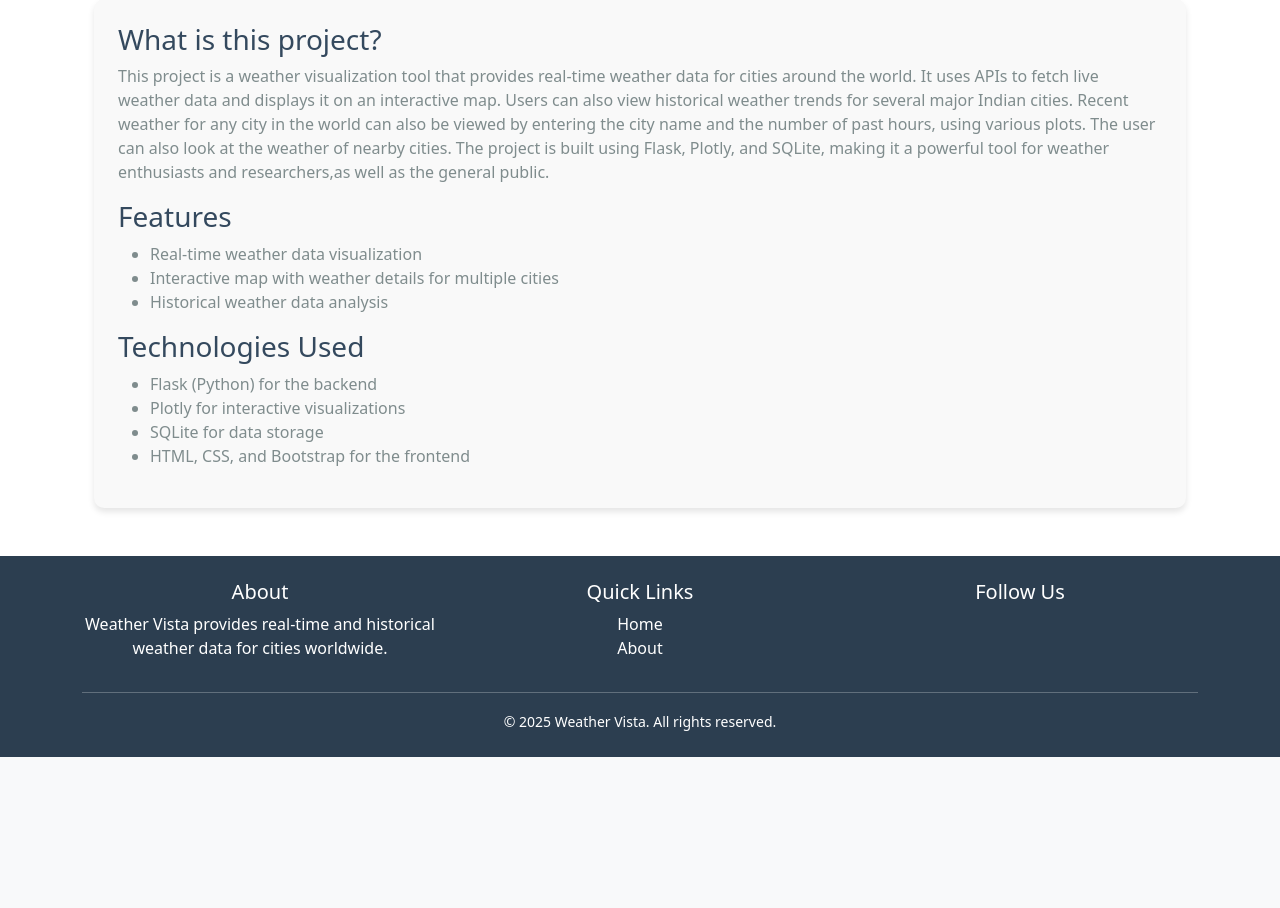
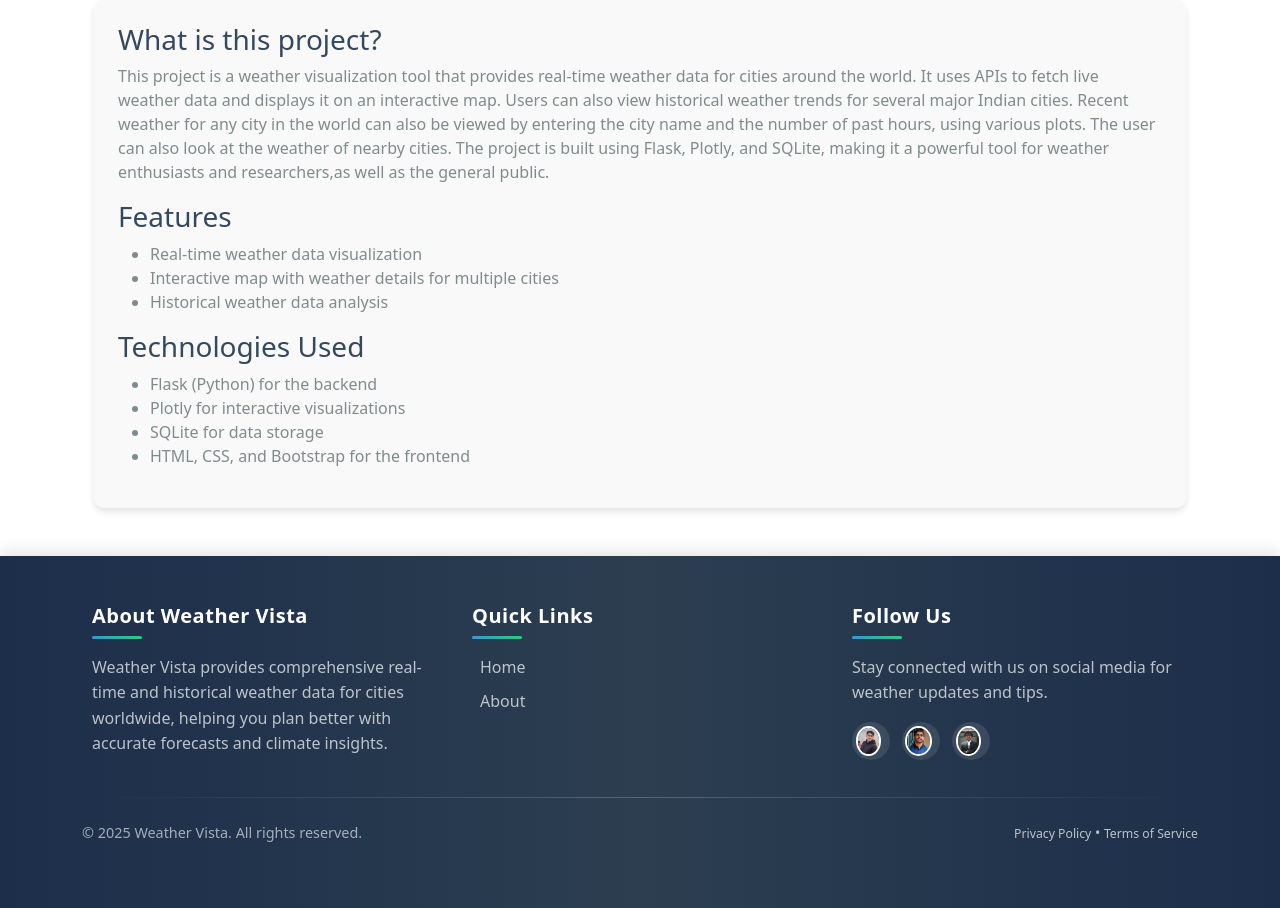
Before and after one commit to zombie-programmer-code/DA332_course_project_weather_visualization, a Python web app: template templates/about.html in a window 1280 px wide. Shown: the part 322-1230 px from the top of the page. Before the commit the page ends 1079 px from the top, so only its background shows below. Run offline with Jinja, Linux system fonts and the light colour scheme; the template is opened without the code that fills it, so the values that code supplies are empty; some libraries are stand-ins or nearby versions.

Commit message:
improved footer UI

```diff
--- a/templates/layout.html
+++ b/templates/layout.html
@@ -107,44 +107,226 @@
     </main>
 
     <!-- Footer -->
-    <footer class="text-center text-white py-4" style="background: #2c3e50;">
+    <footer class="footer-section py-5">
       <div class="container">
-        <div class="row">
+        <div class="row g-4">
+          <!-- About Section -->
           <div class="col-md-4">
-            <h5>About</h5>
-            <p>
-              Weather Vista provides real-time and historical weather data for cities worldwide.
+            <div class="footer-widget">
+              <h5 class="footer-title">About Weather Vista</h5>
+              <div class="footer-line mb-3"></div>
+              <p class="footer-text">
+                Weather Vista provides comprehensive real-time and historical weather data for cities worldwide, helping you plan better with accurate forecasts and climate insights.
               </p>
             </div>
+          </div>
+
+          <!-- Quick Links Section -->
           <div class="col-md-4">
-            <h5>Quick Links</h5>
-            <ul class="list-unstyled">
-              <li>
-                <a href="/" class="text-white text-decoration-none">Home</a>
+            <div class="footer-widget">
+              <h5 class="footer-title">Quick Links</h5>
+              <div class="footer-line mb-3"></div>
+              <ul class="footer-links list-unstyled">
+                <li class="footer-link-item">
+                  <i class="bi bi-house-door me-2"></i>
+                  <a href="/" class="footer-link">Home</a>
                 </li>
-              <li>
-                <a href="/about" class="text-white text-decoration-none">About</a>
+                <li class="footer-link-item">
+                  <i class="bi bi-info-circle me-2"></i>
+                  <a href="/about" class="footer-link">About</a>
                 </li>
 
               </ul>
             </div>
+          </div>
+
+          <!-- Social Media Section -->
           <div class="col-md-4">
-            <h5>Follow Us</h5>
-            <a href="#" class="text-white me-3">
+            <div class="footer-widget">
+              <h5 class="footer-title">Follow Us</h5>
+              <div class="footer-line mb-3"></div>
+              <p class="footer-text mb-3">Stay connected with us on social media for weather updates and tips.</p>
+              <div class="social-icons">
+                <!-- <a href="#" class="social-icon" aria-label="Facebook">
                   <i class="bi bi-facebook"></i>
                 </a>
-            <a href="#" class="text-white me-3">
+                <a href="#" class="social-icon" aria-label="Twitter">
                   <i class="bi bi-twitter"></i>
                 </a>
-            <a href="#" class="text-white">
+                <a href="#" class="social-icon" aria-label="Instagram">
                   <i class="bi bi-instagram"></i>
+                </a> -->
+                <a href="https://www.linkedin.com/in/ishangupta2307?utm_source=share&utm_campaign=share_via&utm_content=profile&utm_medium=android_app" class="social-icon" aria-label="Team LinkedIn">
+                  <img src="../static/1.png" alt="Ishan Gupta" class="profile-thumbnail">
+                  <i class="bi bi-linkedin"></i>
                 </a>
+
+                <a href="https://www.linkedin.com/in/saptarshi-mukherjee-438a0524b/" class="social-icon" aria-label="Team LinkedIn">
+                  <img src="../static/2.png" alt="Saptarshi Mukherjee" class="profile-thumbnail">
+                  <i class="bi bi-linkedin"></i>
+                </a>
+
+                <a href="https://www.linkedin.com/in/soumya-savarn-3483b2165/?originalSubdomain=in" class="social-icon" aria-label="Team LinkedIn">
+                  <img src="../static/3.png" alt="Soumya Savarn" class="profile-thumbnail">
+                  <i class="bi bi-linkedin"></i>
+                </a>
+
               </div>
             </div>
-        <hr class="bg-white" />
-        <small>© 2025 Weather Vista. All rights reserved.</small>
+          </div>
+        </div>
+
+        <!-- Divider -->
+        <div class="footer-divider my-4"></div>
+
+        <!-- Copyright Section -->
+        <div class="row">
+          <div class="col-md-6">
+            <p class="copyright-text">
+              © 2025 Weather Vista. All rights reserved.
+            </p>
+          </div>
+          <div class="col-md-6 text-md-end">
+            <p class="footer-text small">
+              <a href="#" class="footer-link small">Privacy Policy</a> •
+              <a href="#" class="footer-link small">Terms of Service</a>
+            </p>
+          </div>
+        </div>
       </div>
     </footer>
+
+    <style>
+      /* Footer Styling */
+      .footer-section {
+        background: linear-gradient(to right, #1c2e4a, #2c3e50, #1c2e4a);
+        color: rgba(255, 255, 255, 0.85);
+        box-shadow: 0 -5px 15px rgba(0, 0, 0, 0.1);
+      }
+
+      .footer-widget {
+        padding: 0 10px;
+      }
+
+      .footer-title {
+        color: white;
+        font-weight: 600;
+        font-size: 1.25rem;
+        margin-bottom: 0.5rem;
+        letter-spacing: 0.5px;
+      }
+      .profile-thumbnail {
+  width: 30px;
+  height: 30px;
+  border-radius: 50%;
+  margin-right: 5px;
+  object-fit: cover;
+  border: 2px solid white;
+}
+
+.social-icon {
+  display: flex;
+  align-items: center;
+  background: rgba(255, 255, 255, 0.1);
+  padding: 8px 12px;
+  border-radius: 20px;
+  margin-bottom: 10px;
+  transition: all 0.3s ease;
+}
+
+.social-icon:hover {
+  background: #3498db;
+  transform: translateY(-3px);
+}
+
+      .footer-line {
+        width: 50px;
+        height: 3px;
+        background: linear-gradient(to right, #3498db, #2ecc71);
+        border-radius: 3px;
+      }
+
+      .footer-text {
+        color: rgba(255, 255, 255, 0.7);
+        line-height: 1.6;
+      }
+
+      .footer-links {
+        padding-left: 0;
+      }
+
+      .footer-link-item {
+        margin-bottom: 10px;
+        transition: transform 0.3s ease;
+      }
+
+      .footer-link-item:hover {
+        transform: translateX(5px);
+      }
+
+      .footer-link {
+        color: rgba(255, 255, 255, 0.7);
+        text-decoration: none;
+        transition: color 0.3s ease;
+      }
+
+      .footer-link:hover {
+        color: #3498db;
+        text-decoration: none;
+      }
+
+      .social-icons {
+        display: flex;
+        flex-wrap: wrap;
+        gap: 12px;
+      }
+
+      .social-icon {
+        display: inline-flex;
+        align-items: center;
+        justify-content: center;
+        width: 38px;
+        height: 38px;
+        border-radius: 50%;
+        background: rgba(255, 255, 255, 0.1);
+        color: white;
+        transition: all 0.3s ease;
+      }
+
+      .social-icon:hover {
+        background: #3498db;
+        color: white;
+        transform: translateY(-3px);
+        box-shadow: 0 5px 15px rgba(52, 152, 219, 0.4);
+      }
+
+      .footer-divider {
+        height: 1px;
+        background: linear-gradient(to right, transparent, rgba(255, 255, 255, 0.2), transparent);
+      }
+
+      .copyright-text {
+        color: rgba(255, 255, 255, 0.6);
+        font-size: 0.9rem;
+        margin-bottom: 0;
+      }
+
+      /* Responsive adjustments */
+      @media (max-width: 767px) {
+        .footer-widget {
+          text-align: center;
+        }
+
+        .footer-line {
+          margin: 0 auto 1rem;
+        }
+
+        .social-icons {
+          justify-content: center;
+        }
+      }
+    </style>
+
     <script src="https://code.jquery.com/jquery-3.5.1.slim.min.js"></script>
     <script src="https://cdn.jsdelivr.net/npm/popper.js@1.16.1/dist/umd/popper.min.js"></script>
     <script src="https://stackpath.bootstrapcdn.com/bootstrap/4.5.2/js/bootstrap.min.js"></script>
```
Also changed, not shown: app.py (+22 -6 lines), static/1.png (added), static/2.png (added), static/3.png (added). Lines whose indentation alone changed are shown as unchanged.
